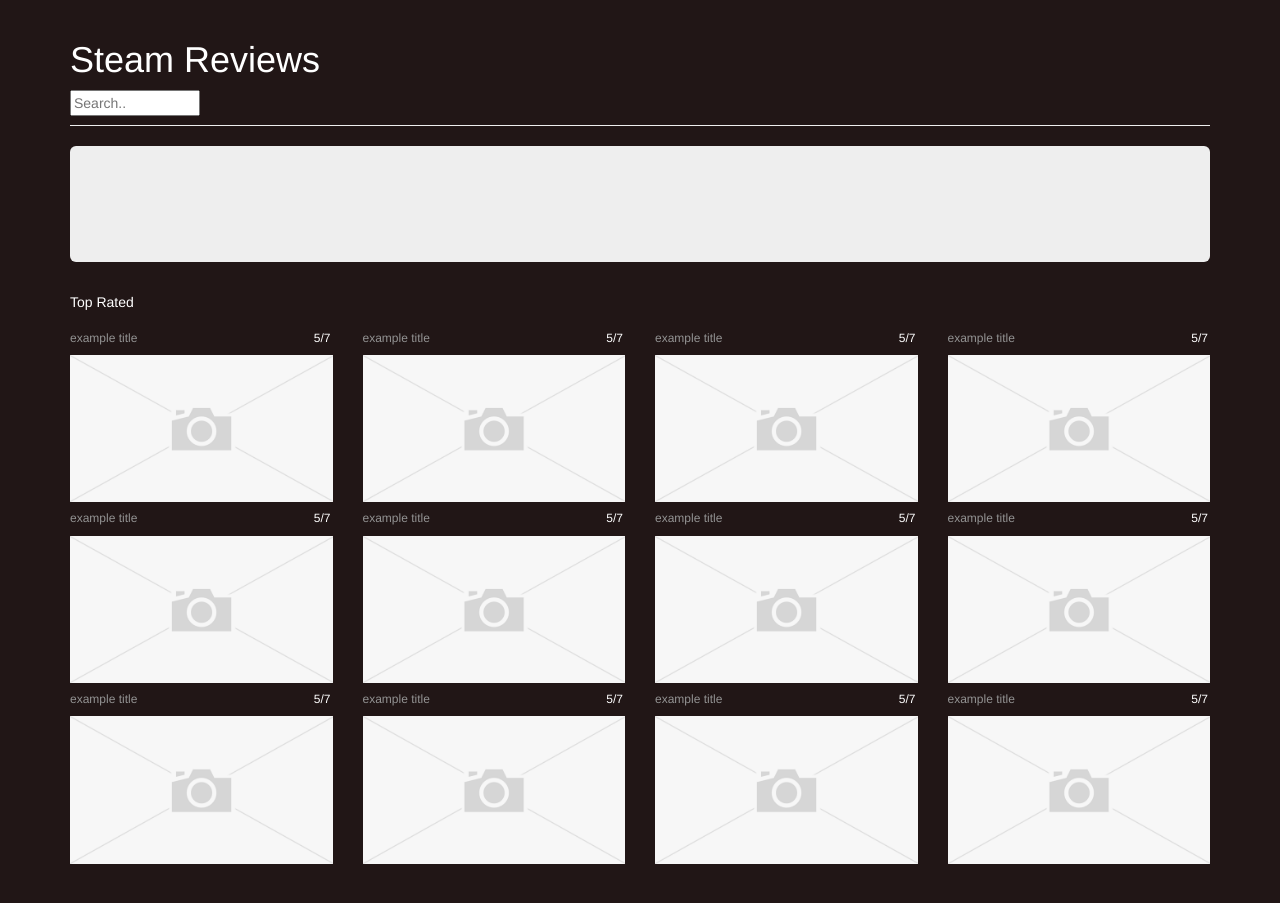
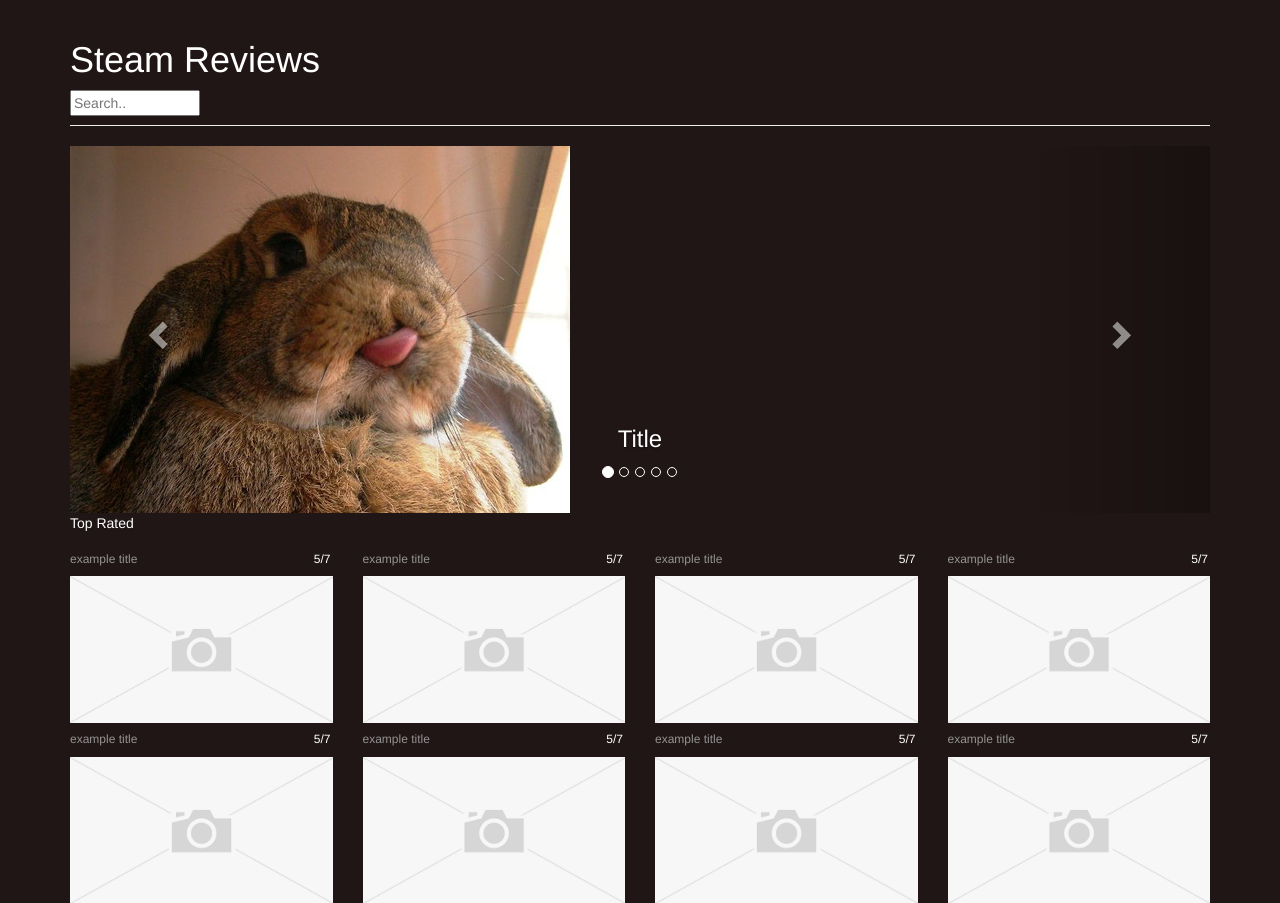
Before and after one commit to Megu-ff/Team-Project, a PHP site: page / in a window 1280 px wide. Shown: the top 903 px of the page. Run offline with PHP 8.4, Linux system fonts and the light colour scheme; some libraries are stand-ins or nearby versions.

Commit message:
added carousel

```diff
--- a/site/index.php
+++ b/site/index.php
@@ -23,9 +23,57 @@
 				</div>
 			</div>
 		</div>
-		<div class="jumbotron">
-			<h2></h2>
-			<p></p>
+		<div id="myCarousel" class="carousel slide" data-ride="carousel">
+			<!-- Indicators -->
+			<ol class="carousel-indicators">
+				<li data-target="#myCarousel" data-slide-to="0" class="active"></li>
+				<li data-target="#myCarousel" data-slide-to="1"></li>
+				<li data-target="#myCarousel" data-slide-to="2"></li>
+				<li data-target="#myCarousel" data-slide-to="3"></li>
+				<li data-target="#myCarousel" data-slide-to="4"></li>
+			</ol>
+			<!-- Wrapper for slides -->
+			<div class="carousel-inner">
+				<div class="item active">
+					<a href="#"><img src="img/ex1.jpg" alt=featured></a>
+					<div class="carousel-caption">
+						<h3>Title</h3>
+					</div>
+				</div>
+				<div class="item">
+					<a href="#"><img src="img/ex2.jpg" alt=featured></a>
+					<div class="carousel-caption">
+						<h3>Title</h3>
+					</div>
+				</div>
+				<div class="item">
+					<a href="#"><img src="img/ex3.jpg" alt=featured></a>
+					<div class="carousel-caption">
+						<h3>Title</h3>
+					</div>
+				</div>
+				<div class="item">
+					<a href="#"><img src="img/ex4.jpg" alt=featured></a>
+					<div class="carousel-caption">
+						<h3>Title</h3>
+					</div>
+				</div>
+				<div class="item">
+					<a href="#"><img src="img/ex5.jpg" alt=featured></a>
+					<div class="carousel-caption">
+						<h3>Title</h3>
+					</div>
+				</div>
+			</div>
+			<!-- Left and right controls -->
+			<a class="left carousel-control" href="#myCarousel" data-slide="prev">
+				<span class="glyphicon glyphicon-chevron-left"></span>
+				<span class="sr-only">Previous"</span>
+			</a>
+			<a class="right carousel-control" href="#myCarousel" data-slide="next">
+				<span class="glyphicon glyphicon-chevron-right"></span>
+				<span class="sr-only">Next</span>
+			</a>
 		</div>
 		<p>Top Rated</p>
 		<div class="row">
```
Also changed, not shown: site/img/ex1.jpg (added), site/img/ex2.jpg (added), site/img/ex3.jpg (added), site/img/ex4.jpg (added), site/img/ex5.jpg (added).
